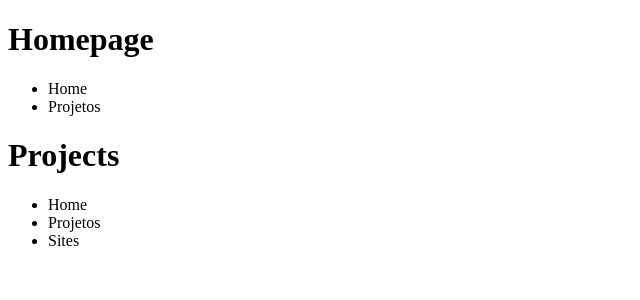
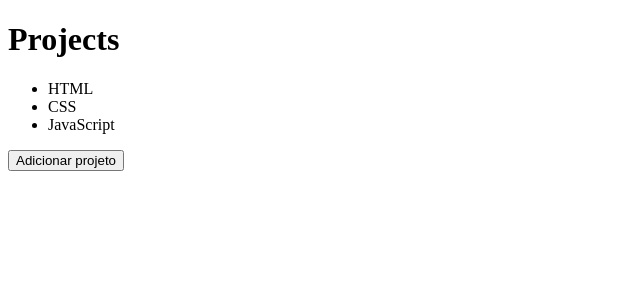
Before and after one commit to wijloc/conceitos-dev, a React app: page / in a window 1280 px wide. Shown: the top 300 px of the page, without its empty margins (0-640 px from the left). Built offline with nearby package versions, Linux system fonts and the light colour scheme.

Commit message:
feat: list projects

```diff
--- a/src/App.js
+++ b/src/App.js
@@ -1,23 +1,24 @@
-import React from 'react';
+import React, {useState} from 'react';
 import Header from './components/Header';
 
 function App() {
+  const [projects, setProjects] = useState(['HTML', 'CSS', 'JavaScript']);
+
+  function handleAddProject(){
+    setProjects([...projects, `Novo projeto ${Date.now()}`]);
+
+    console.log(projects);
+  }
 
   return (
     <>
-      <Header title="Homepage">
-        <ul>
-          <li>Home</li>
-          <li>Projetos</li>
-        </ul>
-      </Header>
-      <Header title="Projects">
-        <ul>
-          <li>Home</li>
-          <li>Projetos</li>
-          <li>Sites</li>
-        </ul>
-      </Header>
+      <Header title="Projects" />
+
+      <ul>
+        {projects.map((project) => <li key={project} > { project}</li>)}
+      </ul>
+
+      <button type="button" onClick={handleAddProject}>Adicionar projeto</button>
     </>
   )
 }
--- a/src/components/Header.js
+++ b/src/components/Header.js
@@ -1,11 +1,10 @@
 import React from 'react';
 
-export default function Header({title, children}){
+export default function Header({ title }){
 
   return (
     <header>
       <h1>{title}</h1>
-      {children}
     </header>
   );
 }
```
